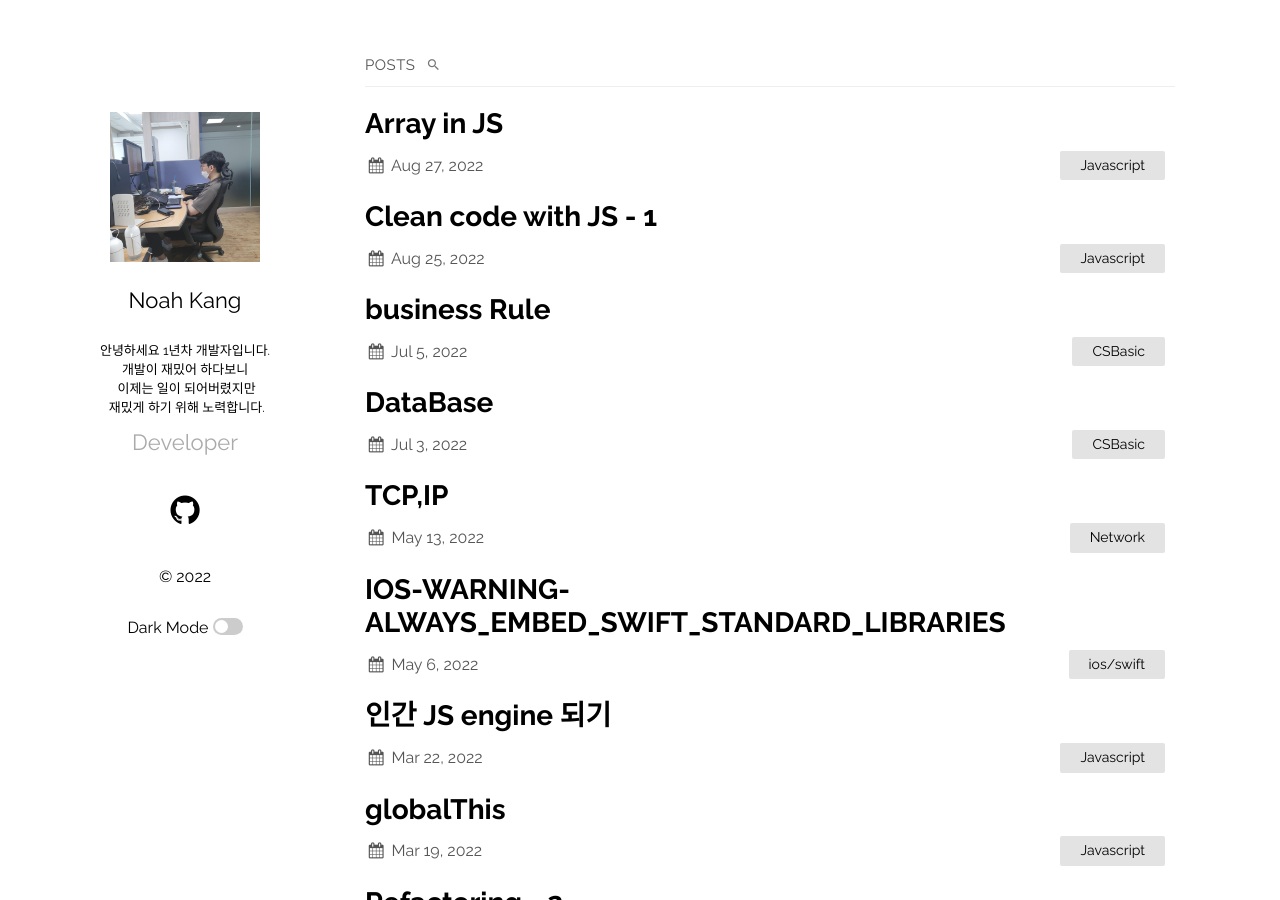
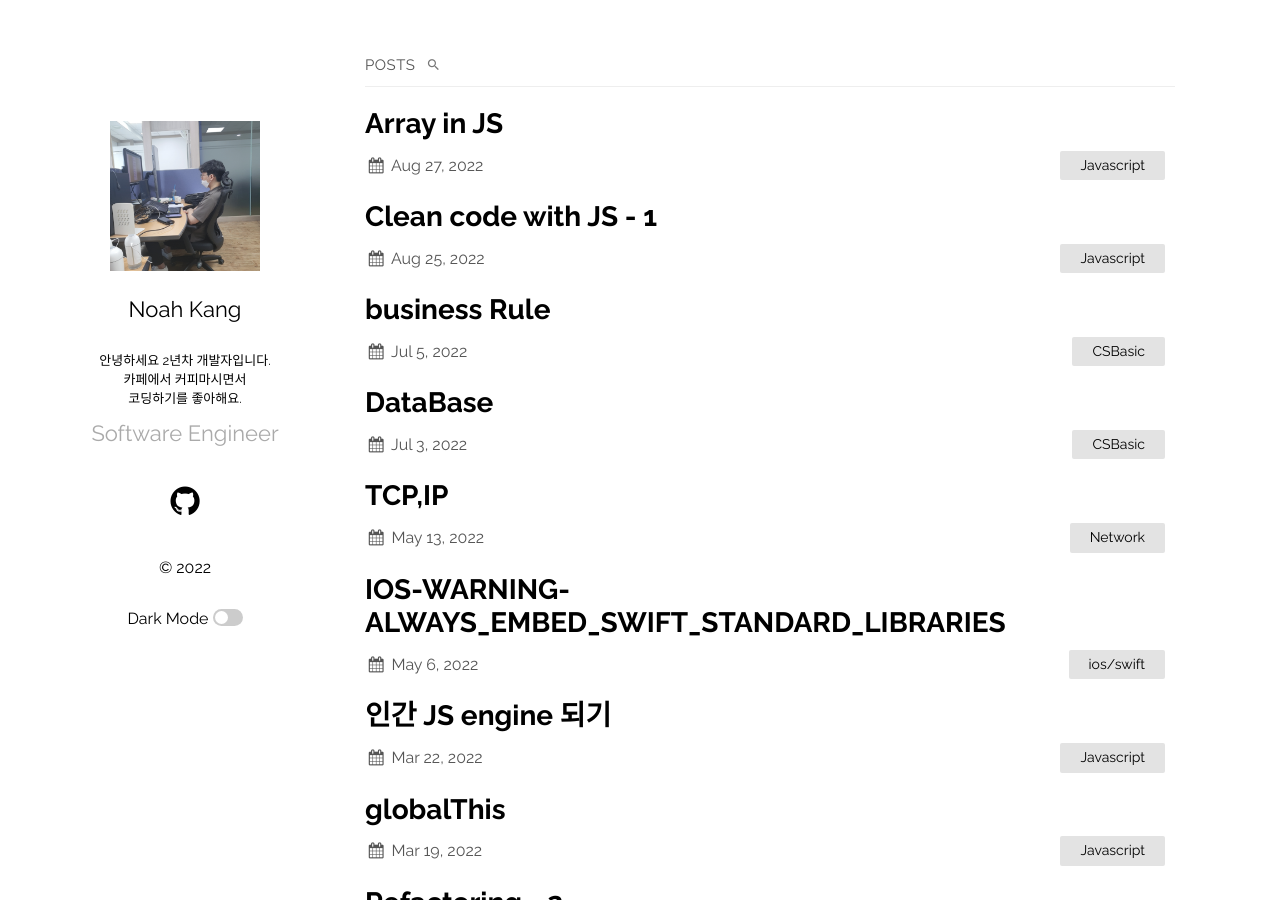
Before and after one commit to Knoa0405/Knoa0405.github.io, a Jekyll site: the page built from index.markdown, in a window 1280 px wide and 900 px high. Built offline with Jekyll 4.4.1, drawn with Linux system fonts in a browser that asks for light colours.

Commit message:
edit config in introduction

```diff
--- a/_config.yml
+++ b/_config.yml
@@ -24,8 +24,8 @@ url: "" # the base hostname & protocol for your site, e.g. http://example.com
 
 plainwhite:
   name: Noah Kang
-  intro: 안녕하세요 1년차 개발자입니다.<br/> 개발이 재밌어 하다보니 <br/> 이제는 일이 되어버렸지만<br/> 재밌게 하기 위해 노력합니다.
-  tagline: Developer
+  intro: 안녕하세요 2년차 개발자입니다.<br/>카페에서 커피마시면서<br/>코딩하기를 좋아해요.
+  tagline: Software Engineer
   date_format: "%b %-d, %Y"
   sitemap: true # set to true to generate sitemap.xml content
   search: true # set to true to enable searchbar
```
